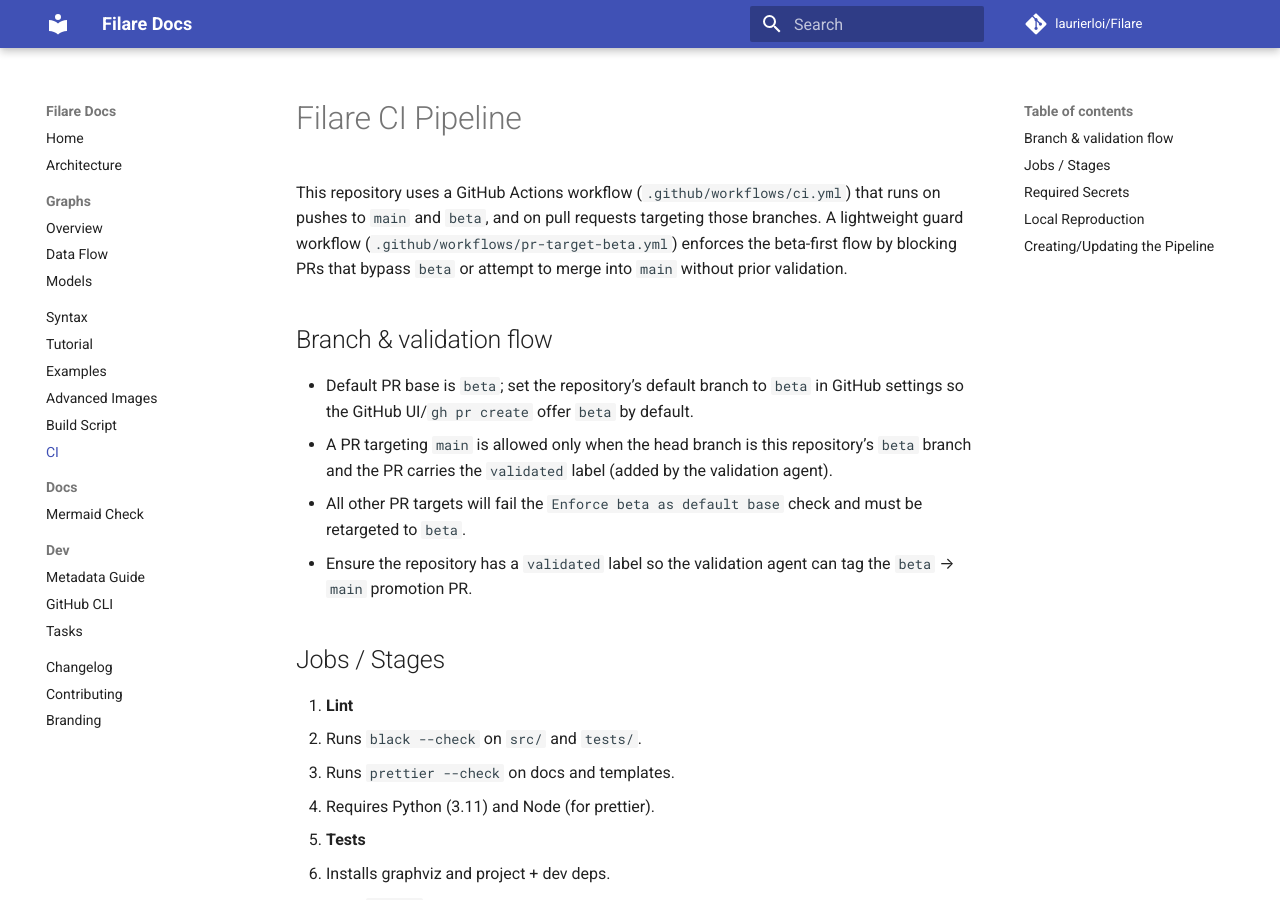
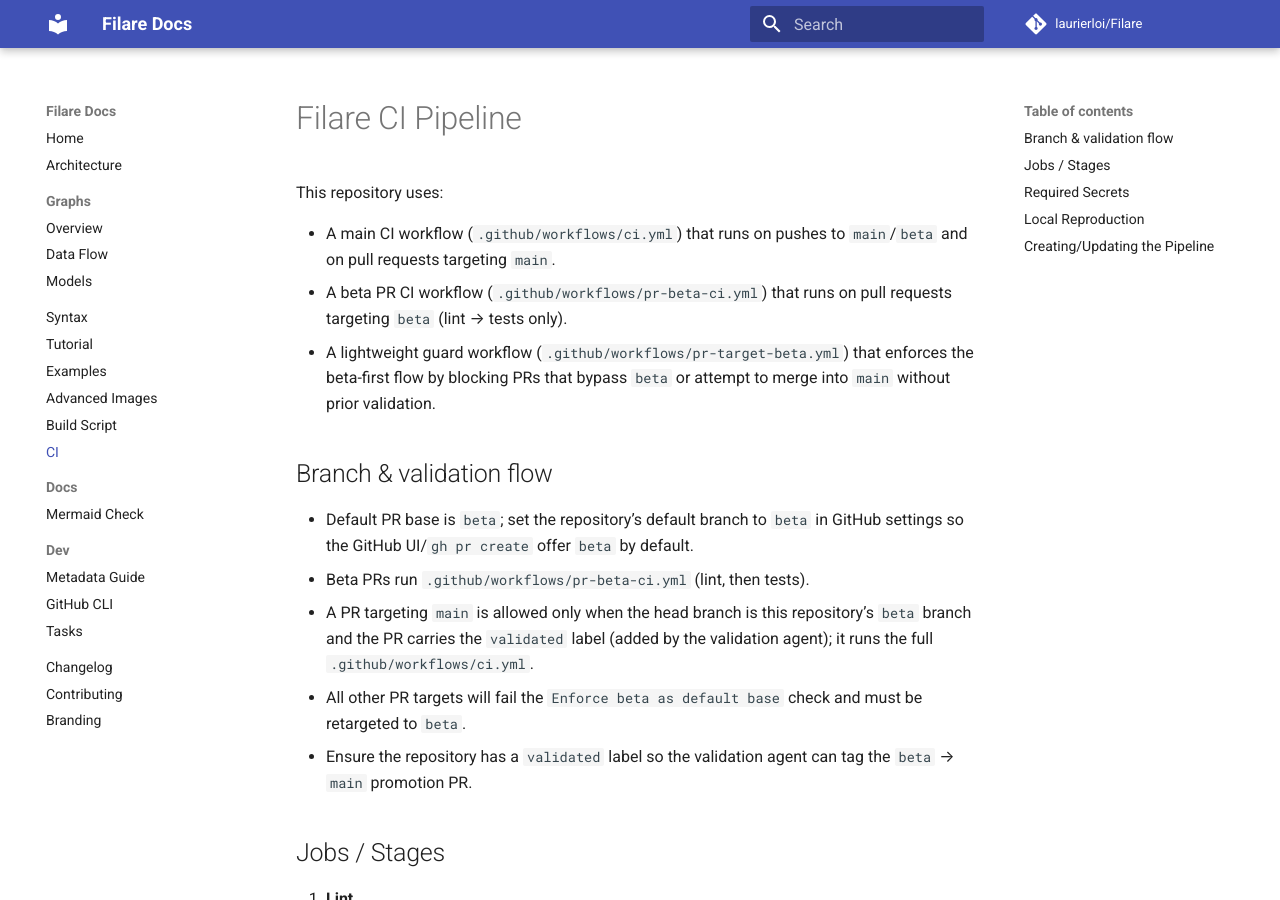
Before and after one commit to laurierloi/filare, an MkDocs documentation site: the page built from docs/ci.md, in a window 1280 px wide and 900 px high. Built offline with MkDocs 1.6.1 and Material for MkDocs 9.7.7, drawn with Linux system fonts in a browser that asks for light colours; comment, search, counter and statistics services are not loaded; some of the changed text lies outside the part shown.

Commit message:
ci: add beta pr workflow

```diff
--- a/docs/ci.md
+++ b/docs/ci.md
@@ -1,11 +1,16 @@
 # Filare CI Pipeline
 
-This repository uses a GitHub Actions workflow (`.github/workflows/ci.yml`) that runs on pushes to `main` and `beta`, and on pull requests targeting those branches. A lightweight guard workflow (`.github/workflows/pr-target-beta.yml`) enforces the beta-first flow by blocking PRs that bypass `beta` or attempt to merge into `main` without prior validation.
+This repository uses:
+
+- A main CI workflow (`.github/workflows/ci.yml`) that runs on pushes to `main`/`beta` and on pull requests targeting `main`.
+- A beta PR CI workflow (`.github/workflows/pr-beta-ci.yml`) that runs on pull requests targeting `beta` (lint → tests only).
+- A lightweight guard workflow (`.github/workflows/pr-target-beta.yml`) that enforces the beta-first flow by blocking PRs that bypass `beta` or attempt to merge into `main` without prior validation.
 
 ## Branch & validation flow
 
 - Default PR base is `beta`; set the repository’s default branch to `beta` in GitHub settings so the GitHub UI/`gh pr create` offer `beta` by default.
-- A PR targeting `main` is allowed only when the head branch is this repository’s `beta` branch and the PR carries the `validated` label (added by the validation agent).
+- Beta PRs run `.github/workflows/pr-beta-ci.yml` (lint, then tests).
+- A PR targeting `main` is allowed only when the head branch is this repository’s `beta` branch and the PR carries the `validated` label (added by the validation agent); it runs the full `.github/workflows/ci.yml`.
 - All other PR targets will fail the `Enforce beta as default base` check and must be retargeted to `beta`.
 - Ensure the repository has a `validated` label so the validation agent can tag the `beta` → `main` promotion PR.
 
@@ -70,5 +75,5 @@
 
 1. Edit `.github/workflows/ci.yml` to adjust stages, Python/Node versions, or paths.
 2. Ensure secrets (`PYPI_TOKEN`) are set in the repo settings.
-3. Push to `beta` or `main` to exercise lint/tests/examples; push to `main` to run docs/publish/release.
+3. Push to `beta` or `main` to exercise lint/tests/examples; push to `main` to run docs/publish/release. PRs to `beta` run the dedicated beta PR lint/test workflow; PRs to `main` run the full CI.
 4. For gh-pages, confirm Pages is enabled for the `gh-pages` branch.
```
Also changed, not shown: 2 other files.
